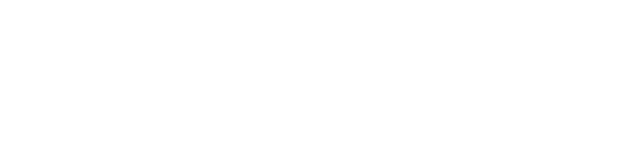
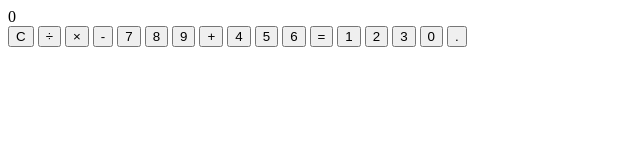
Before and after one commit to Wandi534/calculator, a plain HTML site: page index.html in a window 1280 px wide. Shown: the whole page, without its empty margins (0-640 px from the left). Drawn offline with Linux system fonts and the light colour scheme.

Commit message:
added the buttons

```diff
--- a/index.html
+++ b/index.html
@@ -7,3 +7,28 @@
     <link rel="stylesheet" href="styles.css">
 </head>
 <body>
+    <div class="calculator">
+        <div class="screen" id="screen">0</div>
+        <div class="buttons">
+            <button class="button" id="clear">C</button>
+            <button class="button" id="divide">÷</button>
+            <button class="button" id="multiply">×</button>
+            <button class="button" id="subtract">-</button>
+            <button class="button" id="seven">7</button>
+            <button class="button" id="eight">8</button>
+            <button class="button" id="nine">9</button>
+            <button class="button" id="add">+</button>
+            <button class="button" id="four">4</button>
+            <button class="button" id="five">5</button>
+            <button class="button" id="six">6</button>
+            <button class="button" id="equals">=</button>
+            <button class="button" id="one">1</button>
+            <button class="button" id="two">2</button>
+            <button class="button" id="three">3</button>
+            <button class="button" id="zero">0</button>
+            <button class="button" id="decimal">.</button>
+        </div>
+    </div>
+        <script src="script.js"></script>
+</body>
+</html>
```
